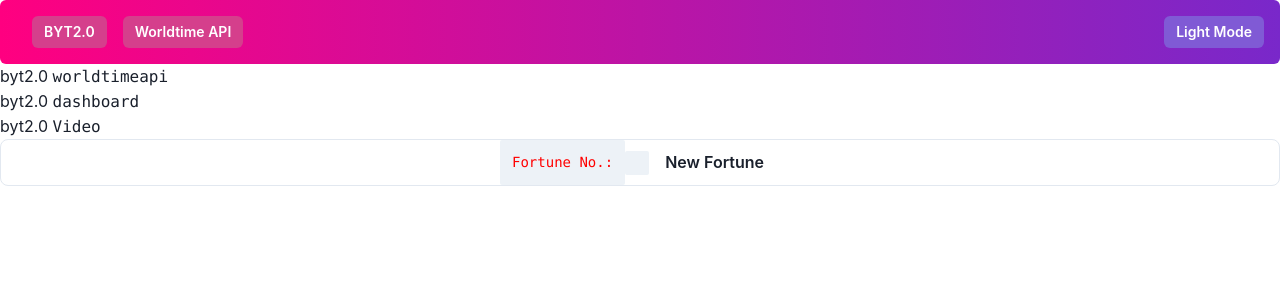
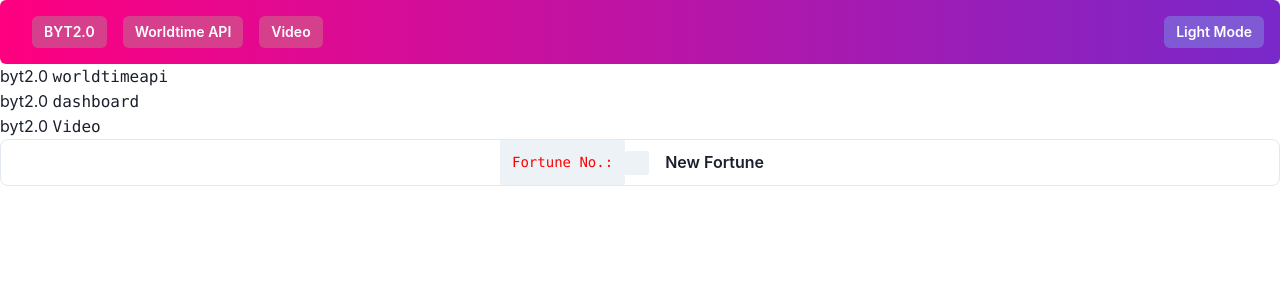
Before and after one commit to behrmart/byt2.0, a Next.js app: page / in a window 1280 px wide. Shown: the top 300 px of the page. Built offline with nearby package versions, Linux system fonts and the light colour scheme; no server answers.

Commit message:
Added Video page on the Navbar

```diff
--- a/app/components/navbar/navbar.js
+++ b/app/components/navbar/navbar.js
@@ -40,6 +40,13 @@ export default function Navbar() {
           </Link>
         </Button>
       </Center>
+      <Center fontSize="lg">
+        <Button ml={4} colorScheme="pink" variant="solid" size="sm">
+          <Link as={NextLink} href="/videojs">
+            Video
+          </Link>
+        </Button>
+      </Center>
       <Spacer />
 
       <Button
```
